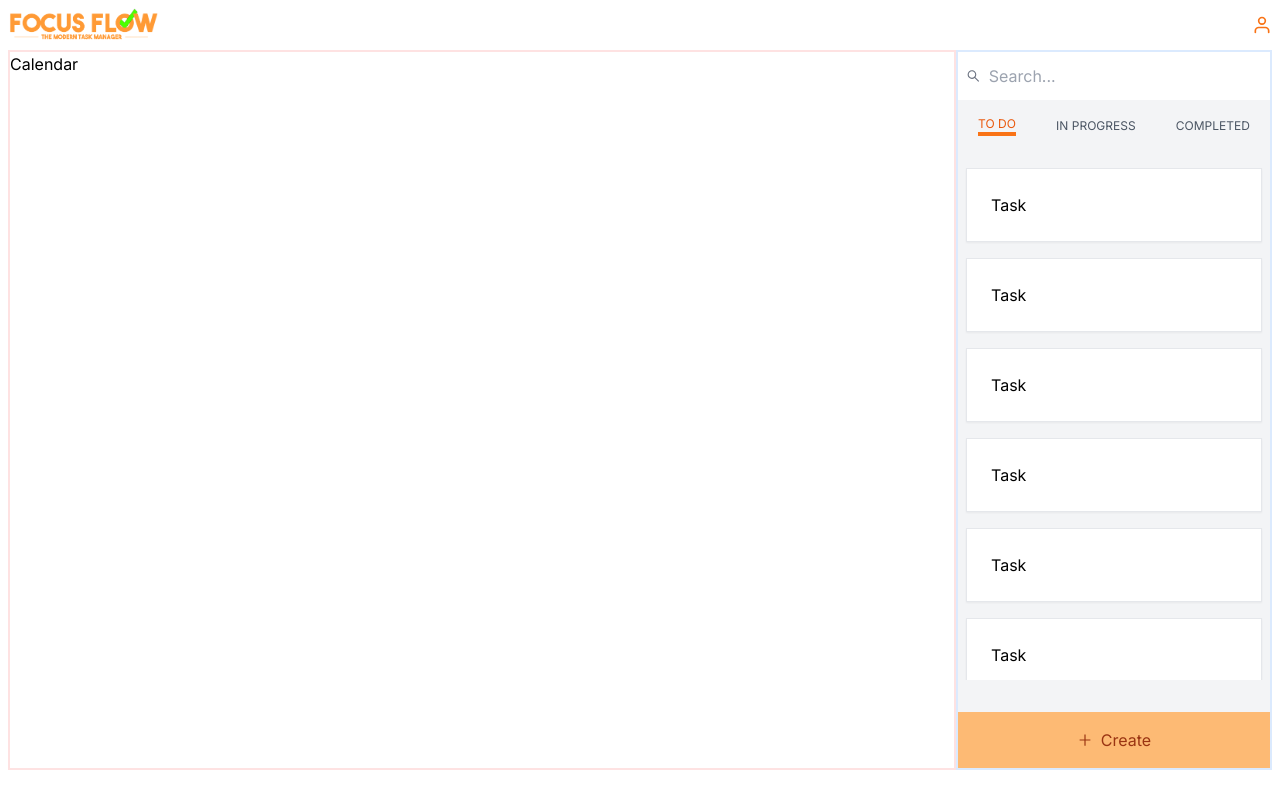
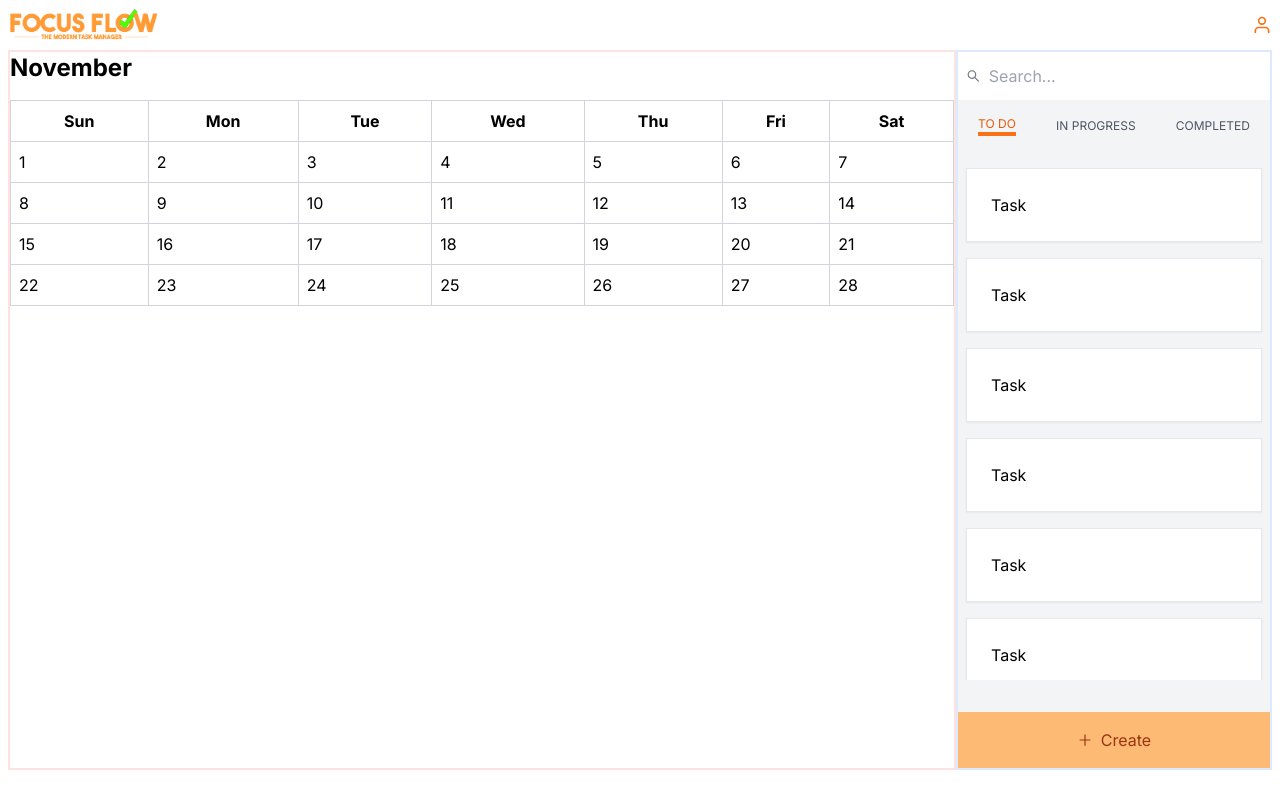
Before and after one commit to colintle/FocusFlow, a Next.js app in the folder focus-flow/: page /home in a window 1280 px wide. Built offline with nearby package versions, Linux system fonts and the light colour scheme.

Commit message:
added barebones calendar

```diff
--- a/focus-flow/src/app/components/Calendar.tsx
+++ b/focus-flow/src/app/components/Calendar.tsx
@@ -1,7 +1,37 @@
+import React from 'react';
+
 function Calendar() {
+    const daysOfWeek = ['Sun', 'Mon', 'Tue', 'Wed', 'Thu', 'Fri', 'Sat'];
+    const weeksInMonth = [
+        [1, 2, 3, 4, 5, 6, 7],
+        [8, 9, 10, 11, 12, 13, 14],
+        [15, 16, 17, 18, 19, 20, 21],
+        [22, 23, 24, 25, 26, 27, 28],
+    ];
+
+    const currentMonth = 'November'; // Replace with the current month dynamically
+
     return (
         <div className="w-full lg:w-3/4 border-red-100 border-2">
-            Calendar
+            <h2 className="text-2xl font-bold mb-4">{currentMonth}</h2>
+            <table className="w-full">
+                <thead>
+                    <tr>
+                        {daysOfWeek.map(day => (
+                            <th key={day} className="border border-gray-300 p-2">{day}</th>
+                        ))}
+                    </tr>
+                </thead>
+                <tbody>
+                    {weeksInMonth.map((week, weekIndex) => (
+                        <tr key={weekIndex}>
+                            {week.map(day => (
+                                <td key={day} className="border border-gray-300 p-2">{day}</td>
+                            ))}
+                        </tr>
+                    ))}
+                </tbody>
+            </table>
         </div>
     );
 }
```
